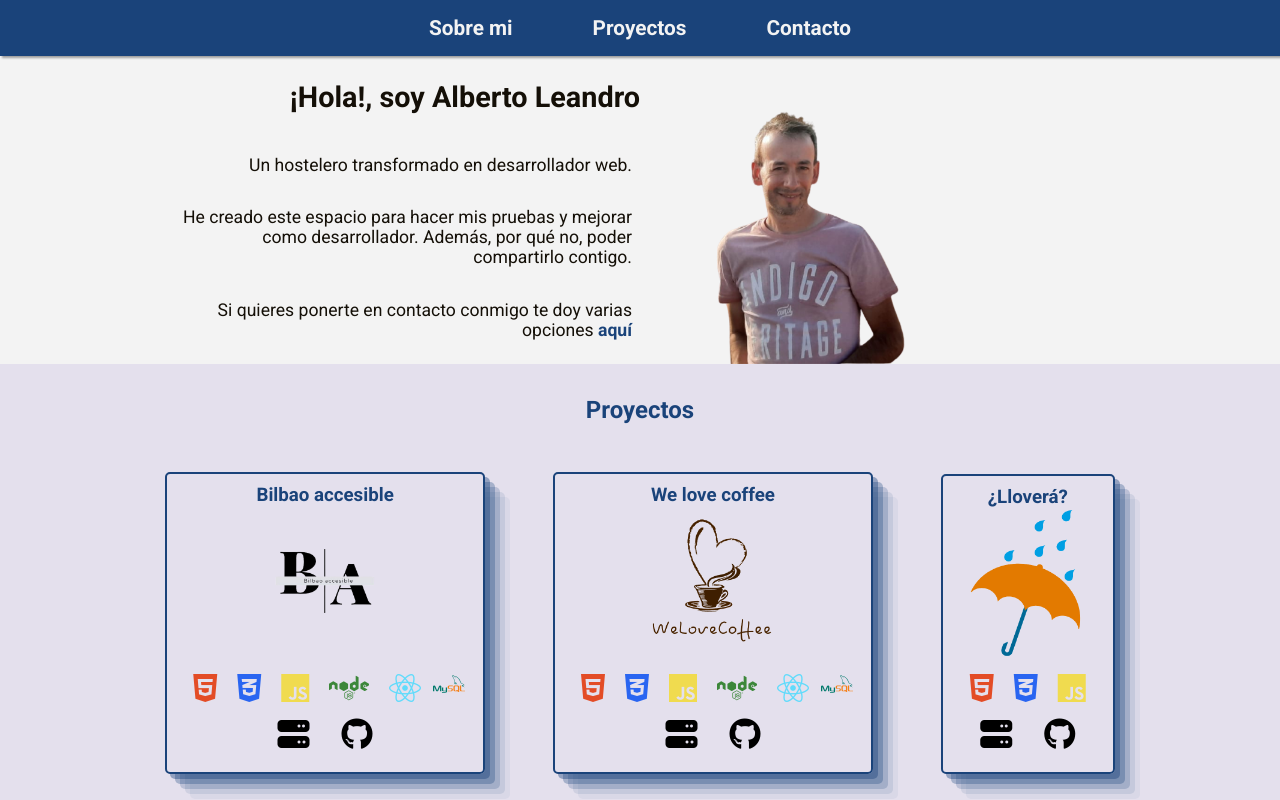
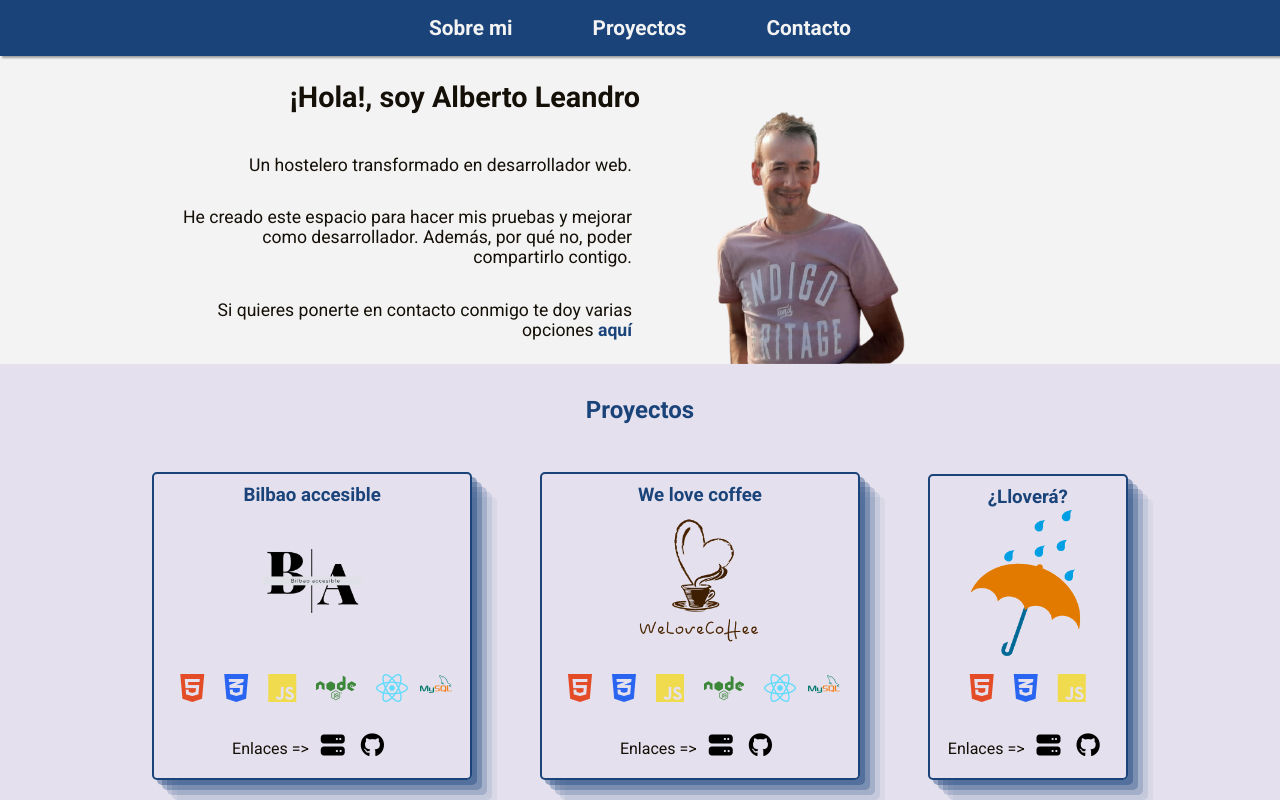
Before and after one commit to Bertooor/portfolio, a plain HTML site: page index.html in a window 1280 px wide. Shown: the top 800 px of the page. Drawn offline with Linux system fonts and the light colour scheme.

Commit message:
modifico enlaces

```diff
--- a/index.html
+++ b/index.html
@@ -65,7 +65,8 @@
                 class="mysql"
               />
             </p>
-            <p class="enlaces">
+            <p id="enlaces">
+              <span>Enlaces =></span>
               <a href="https://bilbaoaccesible.albertoleandro.com"
                 ><i class="fa-solid fa-server"></i></a
               ><a href="https://github.com/Bertooor/Prueba_dp_ba"
@@ -100,7 +101,8 @@
                 class="mysql"
               />
             </p>
-            <p class="enlaces">
+            <p id="enlaces">
+              <span>Enlaces =></span>
               <a href="https://welovecoffee.albertoleandro.com"
                 ><i class="fa-solid fa-server"></i></a
               ><a href="https://github.com/Bertooor/WeLoveCoffee"
@@ -123,7 +125,8 @@
               ></label>
               <label class="iconos js"><i class="fa-brands fa-js"></i></label>
             </p>
-            <p class="enlaces">
+            <p id="enlaces">
+              <span>Enlaces =></span>
               <a href="https://llovera.albertoleandro.com"
                 ><i class="fa-solid fa-server"></i></a
               ><a href="https://github.com/Bertooor/Llovera"
--- a/style.css
+++ b/style.css
@@ -154,10 +154,14 @@ footer {
   color: #61dbfb;
 }
 
-#proyectos ul li p.enlaces a {
+#proyectos ul li p#enlaces {
+  margin-top: 1.5rem;
+}
+
+#proyectos ul li p#enlaces a {
   color: black;
-  font-size: 2rem;
-  margin: 0 1rem;
+  font-size: 1.5rem;
+  margin: 0 0.5rem;
 }
 
 #proyectos hr {
```
